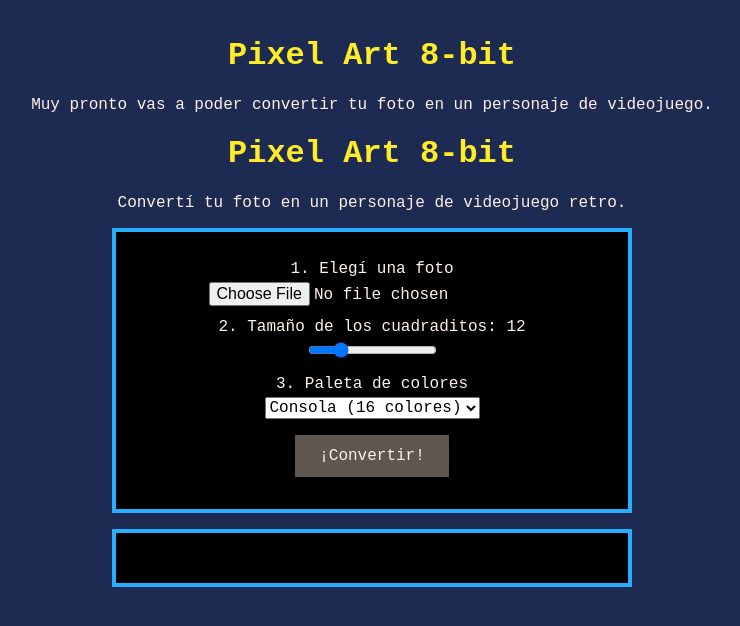
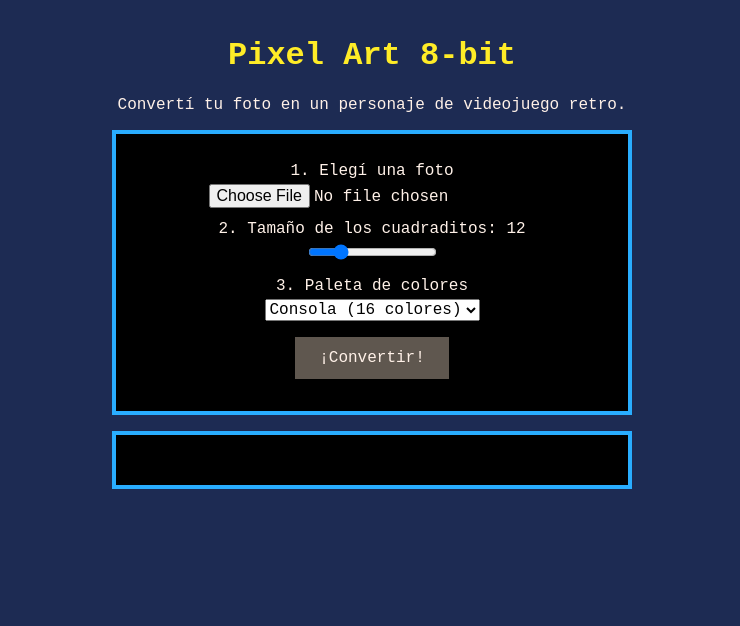
Before and after one commit to Romavzqz/pixel-art, a plain HTML site: page index.html in a window 1280 px wide. Shown: the whole page, without its empty margins (268-1008 px from the left). Drawn offline with Linux system fonts and the light colour scheme.

Commit message:
corrijo index

```diff
--- a/index.html
+++ b/index.html
@@ -1,14 +1,4 @@
 <!DOCTYPE html>
-<html lang="es">
-<head>
-  <meta charset="UTF-8">
-  <title>Pixel Art</title>
-</head>
-<body>
-  <h1>Pixel Art 8-bit</h1>
-  <p>Muy pronto vas a poder convertir tu foto en un personaje de videojuego.</p>
-</body>
-</html><!DOCTYPE html>
 <html lang="es">
 <head>
   <meta charset="UTF-8">
```
